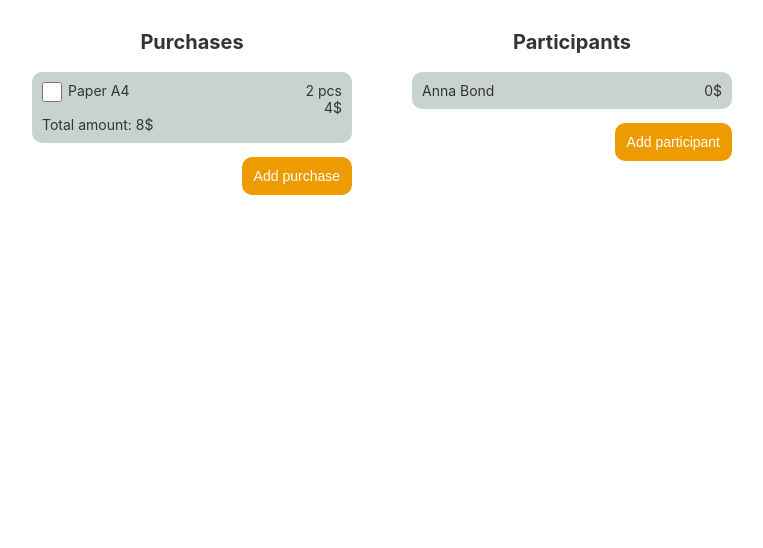
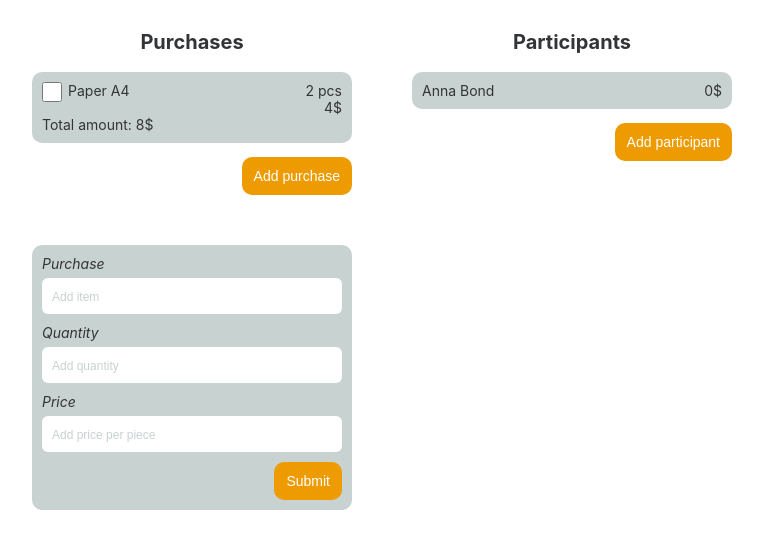
Before and after one commit to hannakulikowska/share-cost, a React (Create React App) app: page / in a window 1280 px wide. Shown: the top 548 px of the page, without its empty margins (258-1021 px from the left). Built offline with nearby package versions, Linux system fonts and the light colour scheme.

Commit message:
feat: add basic html structure for AddPurchaseFrorm component

```diff
--- /dev/null
+++ b/src/components/AddPurchaseForm.js
@@ -0,0 +1,47 @@
+export default function AddPurchaseForm() {
+  return (
+    <div className="add-purchase-form">
+      <form className="form">
+        <label
+          htmlFor="name"
+          className="label"
+        >
+          Purchase
+        </label>
+        <input
+          type="text"
+          id="name"
+          placeholder="Add item"
+        />
+        <label
+          htmlFor="pcs"
+          className="label"
+        >
+          Quantity
+        </label>
+        <input
+          type="text"
+          id="pcs"
+          placeholder="Add quantity"
+        />
+        <label
+          htmlFor="price"
+          className="label"
+        >
+          Price
+        </label>
+        <input
+          type="text"
+          id="price"
+          placeholder="Add price per piece"
+        />
+        <button
+          type="submit"
+          className="button"
+        >
+          Submit
+        </button>
+      </form>
+    </div>
+  );
+}
--- a/src/components/App.js
+++ b/src/components/App.js
@@ -1,11 +1,13 @@
 import Participants from "./Participants";
 import Purchases from "./Purchases";
+import AddPurchaseForm from "./AddPurchaseForm";
 
 export default function App() {
   return (
     <div className="app">
       <Purchases />
       <Participants />
+      <AddPurchaseForm />
     </div>
   );
 }
--- a/src/index.css
+++ b/src/index.css
@@ -39,7 +39,6 @@ body {
 
 .app {
   width: 100%;
-  height: inherit;
   display: grid;
   grid-template-columns: repeat(2, 34rem);
   gap: 4rem;
@@ -62,6 +61,11 @@ body {
 
 .button:hover {
   background-color: var(--color-dark);
+}
+
+form {
+  background-color: var(--color-gray);
+  border-radius: 1rem;
 }
 
 .form {
@@ -99,6 +103,28 @@ body {
 .item:hover {
   background-color: var(--color-primary);
   color: var(--color-white);
+}
+
+.label {
+  font-size: 1.4rem;
+  font-style: italic;
+  display: block;
+  margin-block-end: 0.6rem;
+}
+
+input[type="text"] {
+  width: 100%;
+  padding: 1rem;
+  font-size: 1.4rem;
+  margin-bottom: 1rem;
+  border-radius: 0.6rem;
+  outline: none;
+  border: none;
+}
+
+input[type="text"]::placeholder {
+  font-size: 1.2rem;
+  color: var(--color-gray);
 }
 
 /* Purchases Form */
@@ -156,6 +182,12 @@ body {
   margin-left: auto;
 }
 
+/* Add purchase form */
+
+.add-purchase-form {
+  padding: 0 1rem;
+}
+
 /* Media Queries */
 
 @media (max-width: calc(34rem * 2 + 4rem)) {
```
